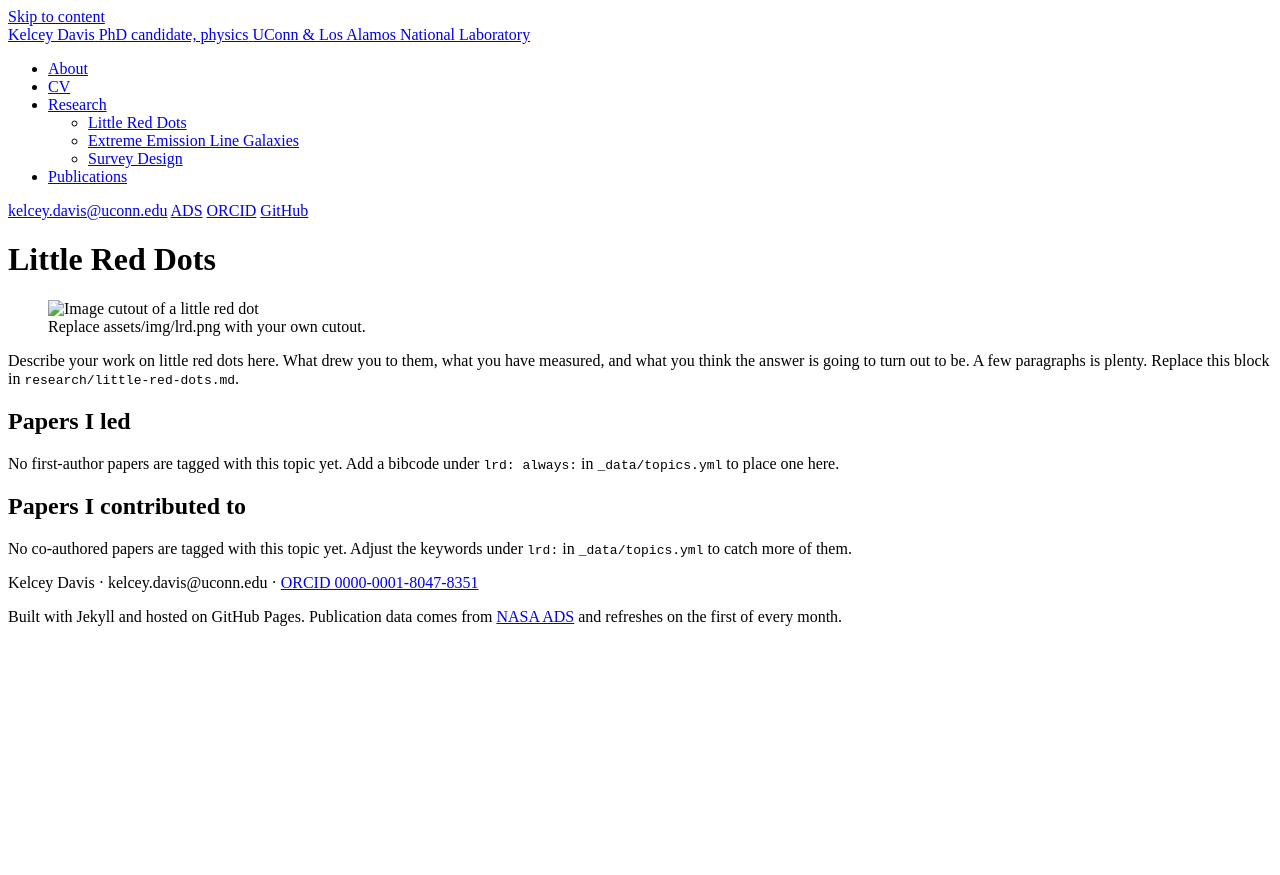
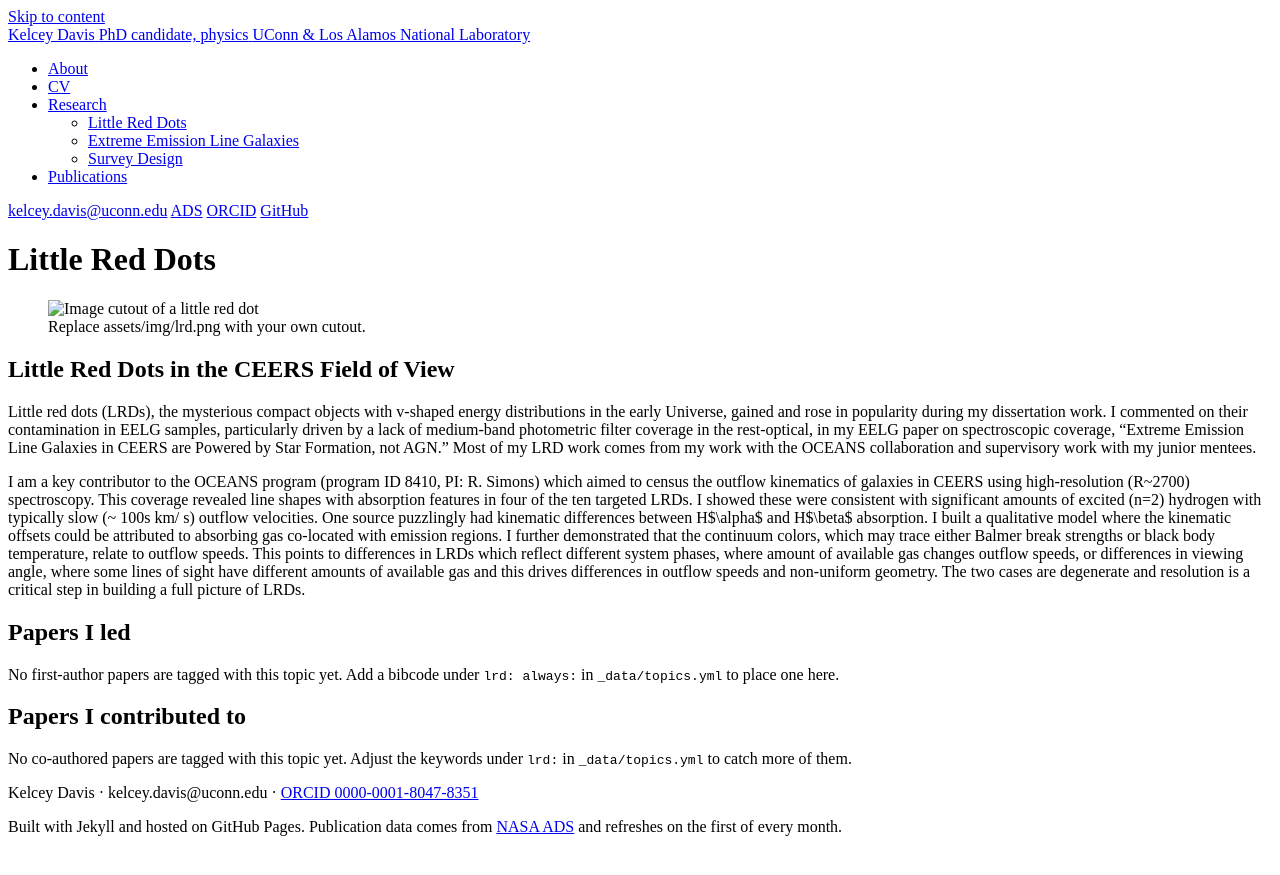
Before and after one commit to kelceydavis33/kelceydavis33.github.io, a Jekyll site: the page built from research/little-red-dots.md, in a window 1280 px wide. Shown: the top 875 px of the page. Built offline with Jekyll 4.4.1, drawn with Linux system fonts in a browser that asks for light colours.

Commit message:
Update little-red-dots.md

```diff
--- a/research/little-red-dots.md
+++ b/research/little-red-dots.md
@@ -5,9 +5,9 @@ topic_id: lrd
 permalink: /research/little-red-dots/
 ---
 
-<p class="placeholder">
-Describe your work on little red dots here. What drew you to them, what you have
-measured, and what you think the answer is going to turn out to be. A few
-paragraphs is plenty. Replace this block in
-<code>research/little-red-dots.md</code>.
-</p>
+## Little Red Dots in the CEERS Field of View
+
+
+Little red dots (LRDs), the mysterious compact objects with v-shaped energy distributions in the early Universe, gained and rose in popularity during my dissertation work. I commented on their contamination in EELG samples, particularly driven by a lack of medium-band photometric filter coverage in the rest-optical, in my EELG paper on spectroscopic coverage, "Extreme Emission Line Galaxies in CEERS are Powered by Star Formation, not AGN." Most of my LRD work comes from my work with the OCEANS collaboration and supervisory work with my junior mentees.
+
+I am a key contributor to the OCEANS program (program ID 8410, PI: R. Simons) which aimed to census the outflow kinematics of galaxies in CEERS using high-resolution (R~2700) spectroscopy. This coverage revealed line shapes with absorption features in four of the ten targeted LRDs. I showed these were consistent with significant amounts of excited (n=2) hydrogen with typically slow (~ 100s km/ s) outflow velocities. One source puzzlingly had kinematic differences between H$\alpha$ and H$\beta$ absorption. I built a qualitative model where the kinematic offsets could be attributed to absorbing gas co-located with emission regions. I further demonstrated that the continuum colors, which may trace either Balmer break strengths or black body temperature, relate to outflow speeds. This points to differences in LRDs which reflect different system phases, where amount of available gas changes outflow speeds, or differences in viewing angle, where some lines of sight have different amounts of available gas and this drives differences in outflow speeds and non-uniform geometry. The two cases are degenerate and resolution is a critical step in building a full picture of LRDs.
```
